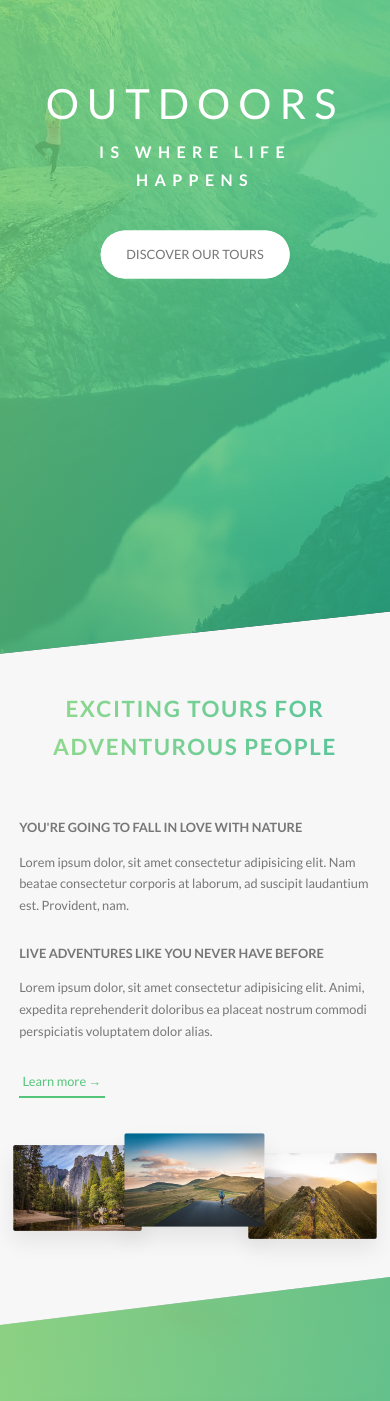
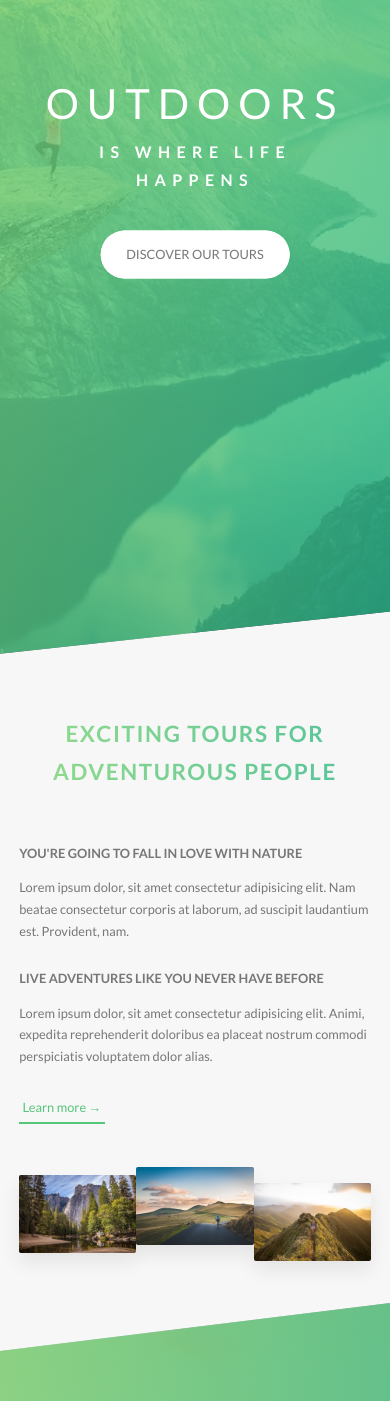
Before and after one commit to reinhardliess/natours, a website: page index.html in a window 390 px wide. Shown: the part 148-1549 px from the top of the page. Drawn offline with nearby package versions, Linux system fonts and the light colour scheme; files that its build step writes are made by us from their sources.

Commit message:
feat: make composition images responsive

```diff
--- a/index.html
+++ b/index.html
@@ -94,20 +94,34 @@
           <div class="col-1-of-2">
             <div class="composition">
               <img
+                srcset="img/nat-1.jpg 300w, img/nat-1-large.jpg 1000w"
+                sizes="(max-width: 56.25em) 20vw, (max-width: 37.5em) 30vw, 300px"
+                alt="Photo 1"
                 class="composition__photo composition__photo--p1"
                 src="img/nat-1-large.jpg"
-                alt="Photo 1"
               />
+
               <img
+                srcset="img/nat-2.jpg 300w, img/nat-2-large.jpg 1000w"
+                sizes="(max-width: 56.25em) 20vw, (max-width: 37.5em) 30vw, 300px"
+                alt="Photo 2"
                 class="composition__photo composition__photo--p2"
                 src="img/nat-2-large.jpg"
-                alt="Photo 2"
               />
+
               <img
+                srcset="img/nat-3.jpg 300w, img/nat-3-large.jpg 1000w"
+                sizes="(max-width: 56.25em) 20vw, (max-width: 37.5em) 30vw, 300px"
+                alt="Photo 3"
                 class="composition__photo composition__photo--p3"
                 src="img/nat-3-large.jpg"
-                alt="Photo 3"
               />
+
+              <!--
+                            <img src="img/nat-1-large.jpg" alt="Photo 1" class="composition__photo composition__photo--p1">
+                            <img src="img/nat-2-large.jpg" alt="Photo 2" class="composition__photo composition__photo--p2">
+                            <img src="img/nat-3-large.jpg" alt="Photo 3" class="composition__photo composition__photo--p3">
+                            -->
             </div>
           </div>
         </div>
--- a/sass/components/_popup.scss
+++ b/sass/components/_popup.scss
@@ -11,6 +11,12 @@
   opacity: 0;
   visibility: hidden;
   transition: all 0.3s;
+
+  @supports (-webkit-backdrop-filter: blur(10px)) or (backdrop-filter: blur(10px)) {
+    -webkit-backdrop-filter: blur(10px);
+    backdrop-filter: blur(10px);
+    background-color: rgb($color-black, 0.4);
+  }
 
   &__content {
     display: table;
--- a/sass/layout/_composition.scss
+++ b/sass/layout/_composition.scss
@@ -22,7 +22,7 @@
     &--p1 {
       left: 0rem;
       top: -2rem;
-      transform: scale(1.1);
+      // transform: scale(1.1);
 
 
       @include respond(tablet-portrait) {
@@ -34,7 +34,7 @@
     &--p2 {
       top: 2rem;
       right: 0;
-      transform: scale(1.2);
+      // transform: scale(1.2);
       z-index: 20;
 
       @include respond(tablet-portrait) {
@@ -47,7 +47,7 @@
     &--p3 {
       top: 10rem;
       left: 20%;
-      transform: scale(1.1);
+      // transform: scale(1.1);
 
       @include respond(tablet-portrait) {
         top: 1rem;
--- a/sass/layout/_header.scss
+++ b/sass/layout/_header.scss
@@ -1,8 +1,15 @@
 .header {
   position: relative;
   height: 95vh;
-  @include bg-gradient(to bottom right, $color-primary, 0.8, "../img/hero.jpg");
+  @include bg-gradient(to bottom right, $color-primary, 0.8, "../img/hero-small.jpg");
   clip-path: polygon(0 0, 100% 0, 100% 75vh, 0 100%);
+
+  @media
+    (min-resolution: 192dpi) and (min-width: 37.5em),
+    (-webkit-min-device-pixel-ratio: 2) and (min-width: 37.5em),
+    (min-width: 125em) {
+      @include bg-gradient(to bottom right, $color-secondary, 0.8, "../img/hero.jpg");
+  }
 
   @include respond(tablet-portrait) {
     clip-path: polygon(0 0, 100% 0, 100% 80vh, 0 100%);
--- a/sass/pages/_home.scss
+++ b/sass/pages/_home.scss
@@ -7,11 +7,12 @@
 
   @include respond(tablet-portrait) {
     padding: 19.2rem 0;
+
+    & .heading-secondary {
+      margin-top: 9.6rem;
+    }
   }
 
-  & .heading-secondary {
-    margin-top: 6.4rem;
-  }
 }
 
 .section-features {
```
